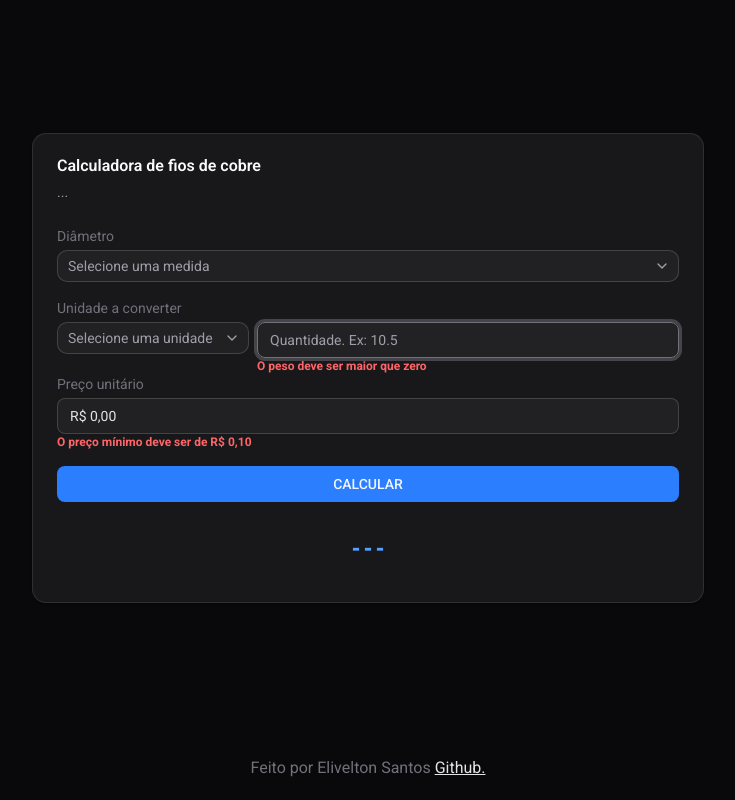
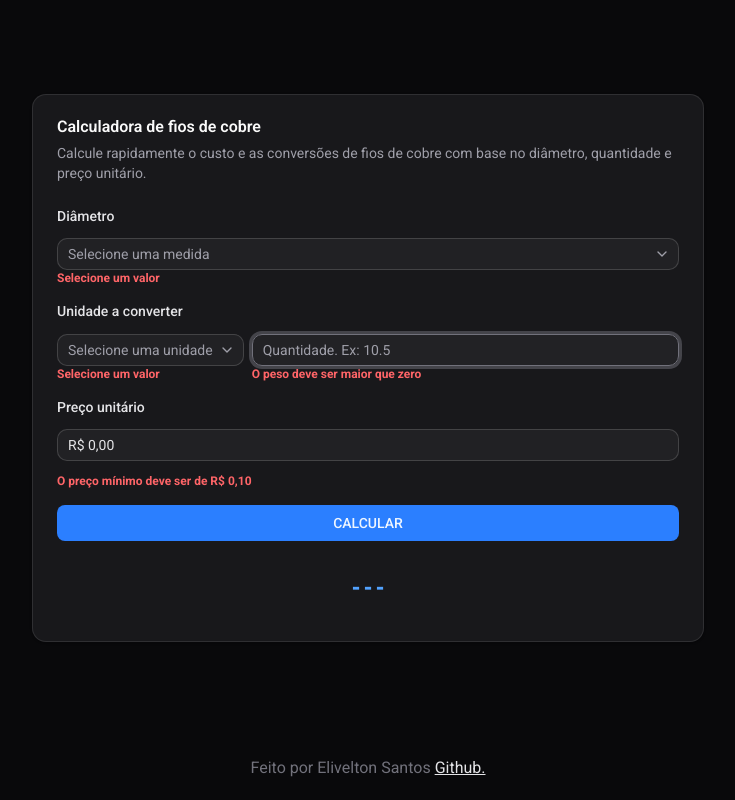
Before and after one commit to samsepi0ldev/copper-wire-calculator, a React (Vite) app: page / in a window 1280 px wide. Both pictures are taken after typing "Sample", "Sample" into the empty fields and a click on the button "CALCULAR". Shown: the whole page, without its empty margins (272-1007 px from the left). Built offline with nearby package versions, Linux system fonts and the light colour scheme.

Commit message:
chore: add new components

```diff
--- a/src/app.tsx
+++ b/src/app.tsx
@@ -11,11 +11,14 @@ import { CalcForm } from './components/calc-form'
 export function App() {
   return (
     <>
-      <main className="w-full h-[calc(100%_-64px)] px-4 grid place-items-center">
+      <main className="w-full h-[calc(100%-64px)] px-4 grid place-items-center">
         <Card className="max-w-2xl w-full">
           <CardHeader>
             <CardTitle>Calculadora de fios de cobre</CardTitle>
-            <CardDescription>...</CardDescription>
+            <CardDescription>
+              Calcule rapidamente o custo e as conversões de fios de cobre com
+              base no diâmetro, quantidade e preço unitário.
+            </CardDescription>
           </CardHeader>
           <CardContent>
             <CalcForm />
--- a/src/components/calc-form.tsx
+++ b/src/components/calc-form.tsx
@@ -7,6 +7,7 @@ import { DIAMETER_DATA, DIAMETER_VALUES, UNIT_KEYS } from '@/constants'
 import { makeCalculator } from '@/factory/make-calculator'
 import { maskCurrency, maskOnlyNumbersAndDot } from '@/utils/formatter'
 import { Button } from './ui/button'
+import { Field, FieldLabel } from './ui/field'
 import { Input } from './ui/input'
 import {
   Select,
@@ -18,8 +19,8 @@ import {
 } from './ui/select'
 
 const calcSchema = z.object({
-  key: z.string(),
-  diameterId: z.string(),
+  key: z.string({ error: 'Selecione um valor' }),
+  diameterId: z.string({ error: 'Selecione um valor' }),
   copperBasePrice: z.coerce
     .number({
       error: 'Por favor, insira um valor numérico',
@@ -63,12 +64,9 @@ export function CalcForm() {
       className="gap-4 flex flex-col text-zinc-200"
     >
       <div className="group flex flex-col">
-        <Label
-          className="text-sm mb-1 block text-zinc-500"
-          htmlFor="diameter_id"
-        >
-          Diâmetro
-        </Label>
+        <Field>
+          <FieldLabel>Diâmetro</FieldLabel>
+
           <Controller
             control={control}
             name="diameterId"
@@ -93,12 +91,19 @@ export function CalcForm() {
               </Select>
             )}
           />
+        </Field>
+        {formState.errors.diameterId ? (
+          <p className="text-xs text-red-400 font-bold">
+            {formState.errors.diameterId.message}
+          </p>
+        ) : null}
       </div>
       <div className="group flex flex-col">
-        <Label className="text-sm mb-1 block text-zinc-500" htmlFor="unit_id">
-          Unidade a converter
-        </Label>
+        <Field>
+          <FieldLabel>Unidade a converter</FieldLabel>
+
           <div className="flex gap-2">
+            <div>
               <Controller
                 control={control}
                 name="key"
@@ -123,6 +128,12 @@ export function CalcForm() {
                   </Select>
                 )}
               />
+              {formState.errors.key ? (
+                <p className="text-xs text-red-400 font-bold w-40">
+                  {formState.errors.key.message}
+                </p>
+              ) : null}
+            </div>
             <Controller
               control={control}
               name="linearWeight"
@@ -147,6 +158,7 @@ export function CalcForm() {
               )}
             />
           </div>
+        </Field>
       </div>
 
       <Controller
@@ -154,19 +166,18 @@ export function CalcForm() {
         control={control}
         render={({ field: { onChange, value, ...field } }) => (
           <div className="group flex flex-col">
-            <Label
-              className="text-sm mb-1 block text-zinc-500"
-              htmlFor="unit_price"
-            >
-              Preço unitário
-            </Label>
+            <Field>
+              <FieldLabel>Preço unitário</FieldLabel>
+
               <Input
                 {...field}
                 type="text"
                 id="unit_price"
                 placeholder="R$ 0,00"
                 value={
-                typeof value === 'number' ? maskCurrency(value.toString()) : ''
+                  typeof value === 'number'
+                    ? maskCurrency(value.toString())
+                    : ''
                 }
                 onChange={(e) => {
                   const rawValue = e.target.value.replace(/\D/g, '')
@@ -183,6 +194,7 @@ export function CalcForm() {
                   {formState.errors.copperBasePrice.message}
                 </p>
               ) : null}
+            </Field>
           </div>
         )}
       />
--- /dev/null
+++ b/src/components/ui/field.tsx
@@ -0,0 +1,246 @@
+import { useMemo } from "react"
+import { cva, type VariantProps } from "class-variance-authority"
+
+import { cn } from "@/lib/utils"
+import { Label } from "@/components/ui/label"
+import { Separator } from "@/components/ui/separator"
+
+function FieldSet({ className, ...props }: React.ComponentProps<"fieldset">) {
+  return (
+    <fieldset
+      data-slot="field-set"
+      className={cn(
+        "flex flex-col gap-6",
+        "has-[>[data-slot=checkbox-group]]:gap-3 has-[>[data-slot=radio-group]]:gap-3",
+        className
+      )}
+      {...props}
+    />
+  )
+}
+
+function FieldLegend({
+  className,
+  variant = "legend",
+  ...props
+}: React.ComponentProps<"legend"> & { variant?: "legend" | "label" }) {
+  return (
+    <legend
+      data-slot="field-legend"
+      data-variant={variant}
+      className={cn(
+        "mb-3 font-medium",
+        "data-[variant=legend]:text-base",
+        "data-[variant=label]:text-sm",
+        className
+      )}
+      {...props}
+    />
+  )
+}
+
+function FieldGroup({ className, ...props }: React.ComponentProps<"div">) {
+  return (
+    <div
+      data-slot="field-group"
+      className={cn(
+        "group/field-group @container/field-group flex w-full flex-col gap-7 data-[slot=checkbox-group]:gap-3 [&>[data-slot=field-group]]:gap-4",
+        className
+      )}
+      {...props}
+    />
+  )
+}
+
+const fieldVariants = cva(
+  "group/field flex w-full gap-3 data-[invalid=true]:text-destructive",
+  {
+    variants: {
+      orientation: {
+        vertical: ["flex-col [&>*]:w-full [&>.sr-only]:w-auto"],
+        horizontal: [
+          "flex-row items-center",
+          "[&>[data-slot=field-label]]:flex-auto",
+          "has-[>[data-slot=field-content]]:items-start has-[>[data-slot=field-content]]:[&>[role=checkbox],[role=radio]]:mt-px",
+        ],
+        responsive: [
+          "flex-col [&>*]:w-full [&>.sr-only]:w-auto @md/field-group:flex-row @md/field-group:items-center @md/field-group:[&>*]:w-auto",
+          "@md/field-group:[&>[data-slot=field-label]]:flex-auto",
+          "@md/field-group:has-[>[data-slot=field-content]]:items-start @md/field-group:has-[>[data-slot=field-content]]:[&>[role=checkbox],[role=radio]]:mt-px",
+        ],
+      },
+    },
+    defaultVariants: {
+      orientation: "vertical",
+    },
+  }
+)
+
+function Field({
+  className,
+  orientation = "vertical",
+  ...props
+}: React.ComponentProps<"div"> & VariantProps<typeof fieldVariants>) {
+  return (
+    <div
+      role="group"
+      data-slot="field"
+      data-orientation={orientation}
+      className={cn(fieldVariants({ orientation }), className)}
+      {...props}
+    />
+  )
+}
+
+function FieldContent({ className, ...props }: React.ComponentProps<"div">) {
+  return (
+    <div
+      data-slot="field-content"
+      className={cn(
+        "group/field-content flex flex-1 flex-col gap-1.5 leading-snug",
+        className
+      )}
+      {...props}
+    />
+  )
+}
+
+function FieldLabel({
+  className,
+  ...props
+}: React.ComponentProps<typeof Label>) {
+  return (
+    <Label
+      data-slot="field-label"
+      className={cn(
+        "group/field-label peer/field-label flex w-fit gap-2 leading-snug group-data-[disabled=true]/field:opacity-50",
+        "has-[>[data-slot=field]]:w-full has-[>[data-slot=field]]:flex-col has-[>[data-slot=field]]:rounded-md has-[>[data-slot=field]]:border [&>*]:data-[slot=field]:p-4",
+        "has-data-[state=checked]:bg-primary/5 has-data-[state=checked]:border-primary dark:has-data-[state=checked]:bg-primary/10",
+        className
+      )}
+      {...props}
+    />
+  )
+}
+
+function FieldTitle({ className, ...props }: React.ComponentProps<"div">) {
+  return (
+    <div
+      data-slot="field-label"
+      className={cn(
+        "flex w-fit items-center gap-2 text-sm leading-snug font-medium group-data-[disabled=true]/field:opacity-50",
+        className
+      )}
+      {...props}
+    />
+  )
+}
+
+function FieldDescription({ className, ...props }: React.ComponentProps<"p">) {
+  return (
+    <p
+      data-slot="field-description"
+      className={cn(
+        "text-muted-foreground text-sm leading-normal font-normal group-has-[[data-orientation=horizontal]]/field:text-balance",
+        "last:mt-0 nth-last-2:-mt-1 [[data-variant=legend]+&]:-mt-1.5",
+        "[&>a:hover]:text-primary [&>a]:underline [&>a]:underline-offset-4",
+        className
+      )}
+      {...props}
+    />
+  )
+}
+
+function FieldSeparator({
+  children,
+  className,
+  ...props
+}: React.ComponentProps<"div"> & {
+  children?: React.ReactNode
+}) {
+  return (
+    <div
+      data-slot="field-separator"
+      data-content={!!children}
+      className={cn(
+        "relative -my-2 h-5 text-sm group-data-[variant=outline]/field-group:-mb-2",
+        className
+      )}
+      {...props}
+    >
+      <Separator className="absolute inset-0 top-1/2" />
+      {children && (
+        <span
+          className="bg-background text-muted-foreground relative mx-auto block w-fit px-2"
+          data-slot="field-separator-content"
+        >
+          {children}
+        </span>
+      )}
+    </div>
+  )
+}
+
+function FieldError({
+  className,
+  children,
+  errors,
+  ...props
+}: React.ComponentProps<"div"> & {
+  errors?: Array<{ message?: string } | undefined>
+}) {
+  const content = useMemo(() => {
+    if (children) {
+      return children
+    }
+
+    if (!errors?.length) {
+      return null
+    }
+
+    const uniqueErrors = [
+      ...new Map(errors.map((error) => [error?.message, error])).values(),
+    ]
+
+    if (uniqueErrors?.length == 1) {
+      return uniqueErrors[0]?.message
+    }
+
+    return (
+      <ul className="ml-4 flex list-disc flex-col gap-1">
+        {uniqueErrors.map(
+          (error, index) =>
+            error?.message && <li key={index}>{error.message}</li>
+        )}
+      </ul>
+    )
+  }, [children, errors])
+
+  if (!content) {
+    return null
+  }
+
+  return (
+    <div
+      role="alert"
+      data-slot="field-error"
+      className={cn("text-destructive text-sm font-normal", className)}
+      {...props}
+    >
+      {content}
+    </div>
+  )
+}
+
+export {
+  Field,
+  FieldLabel,
+  FieldDescription,
+  FieldError,
+  FieldGroup,
+  FieldLegend,
+  FieldSeparator,
+  FieldSet,
+  FieldContent,
+  FieldTitle,
+}
--- a/src/components/ui/input.tsx
+++ b/src/components/ui/input.tsx
@@ -1,17 +1,15 @@
-import * as React from "react"
+import type * as React from 'react'
 
-import { cn } from "@/lib/utils"
+import { cn } from '@/lib/utils'
 
-function Input({ className, type, ...props }: React.ComponentProps<"input">) {
+function Input({ className, type, ...props }: React.ComponentProps<'input'>) {
   return (
     <input
       type={type}
       data-slot="input"
       className={cn(
-        "file:text-foreground placeholder:text-muted-foreground selection:bg-primary selection:text-primary-foreground dark:bg-input/30 border-input h-9 w-full min-w-0 rounded-md border bg-transparent px-3 py-1 text-base shadow-xs transition-[color,box-shadow] outline-none file:inline-flex file:h-7 file:border-0 file:bg-transparent file:text-sm file:font-medium disabled:pointer-events-none disabled:cursor-not-allowed disabled:opacity-50 md:text-sm",
-        "focus-visible:border-ring focus-visible:ring-ring/50 focus-visible:ring-[3px]",
-        "aria-invalid:ring-destructive/20 dark:aria-invalid:ring-destructive/40 aria-invalid:border-destructive",
-        className
+        'dark:bg-input/30 border-input focus-visible:border-ring focus-visible:ring-ring/50 aria-invalid:ring-destructive/20 dark:aria-invalid:ring-destructive/40 aria-invalid:border-destructive dark:aria-invalid:border-destructive/50 disabled:bg-input/50 dark:disabled:bg-input/80 h-8 rounded-lg border bg-transparent px-2.5 py-1 text-base transition-colors file:h-6 file:text-sm file:font-medium focus-visible:ring-3 aria-invalid:ring-3 md:text-sm file:text-foreground placeholder:text-muted-foreground w-full min-w-0 outline-none file:inline-flex file:border-0 file:bg-transparent disabled:pointer-events-none disabled:cursor-not-allowed disabled:opacity-50',
+        className,
       )}
       {...props}
     />
--- /dev/null
+++ b/src/components/ui/label.tsx
@@ -0,0 +1,22 @@
+import * as React from "react"
+import { Label as LabelPrimitive } from "radix-ui"
+
+import { cn } from "@/lib/utils"
+
+function Label({
+  className,
+  ...props
+}: React.ComponentProps<typeof LabelPrimitive.Root>) {
+  return (
+    <LabelPrimitive.Root
+      data-slot="label"
+      className={cn(
+        "flex items-center gap-2 text-sm leading-none font-medium select-none group-data-[disabled=true]:pointer-events-none group-data-[disabled=true]:opacity-50 peer-disabled:cursor-not-allowed peer-disabled:opacity-50",
+        className
+      )}
+      {...props}
+    />
+  )
+}
+
+export { Label }
--- /dev/null
+++ b/src/components/ui/separator.tsx
@@ -0,0 +1,28 @@
+"use client"
+
+import * as React from "react"
+import { Separator as SeparatorPrimitive } from "radix-ui"
+
+import { cn } from "@/lib/utils"
+
+function Separator({
+  className,
+  orientation = "horizontal",
+  decorative = true,
+  ...props
+}: React.ComponentProps<typeof SeparatorPrimitive.Root>) {
+  return (
+    <SeparatorPrimitive.Root
+      data-slot="separator"
+      decorative={decorative}
+      orientation={orientation}
+      className={cn(
+        "bg-border shrink-0 data-[orientation=horizontal]:h-px data-[orientation=horizontal]:w-full data-[orientation=vertical]:h-full data-[orientation=vertical]:w-px",
+        className
+      )}
+      {...props}
+    />
+  )
+}
+
+export { Separator }
```
Lines whose indentation alone changed are shown as unchanged.
